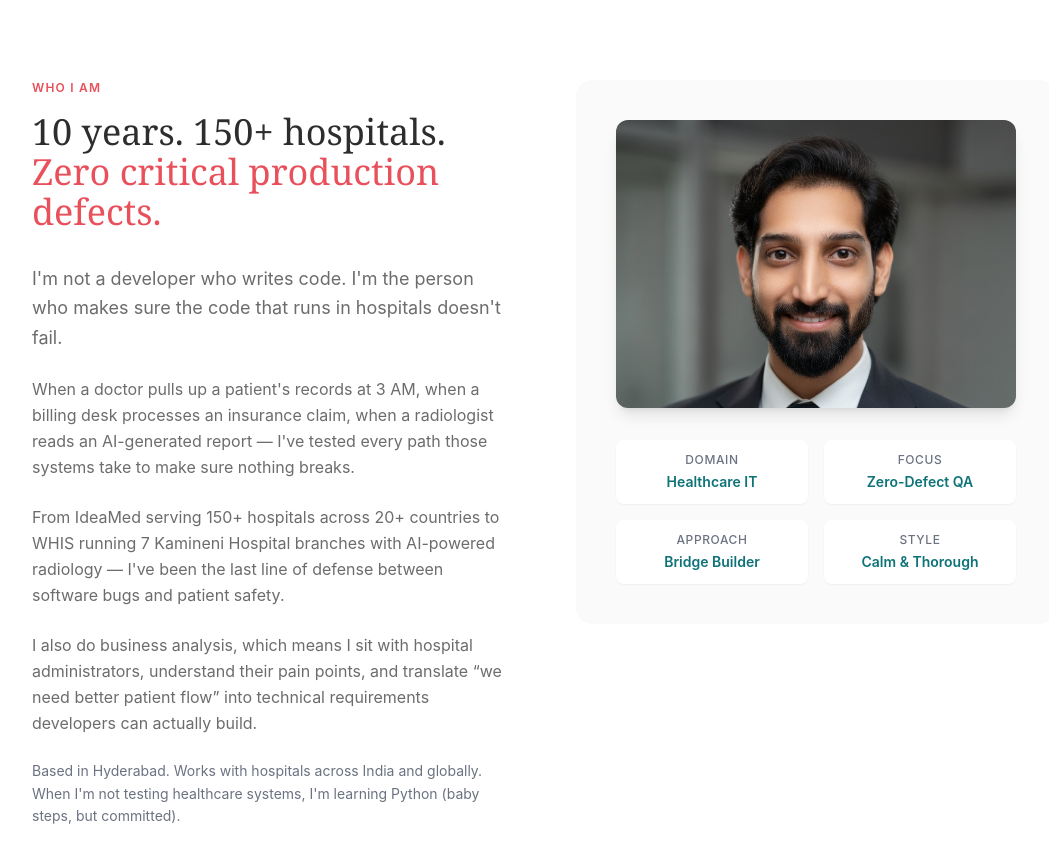
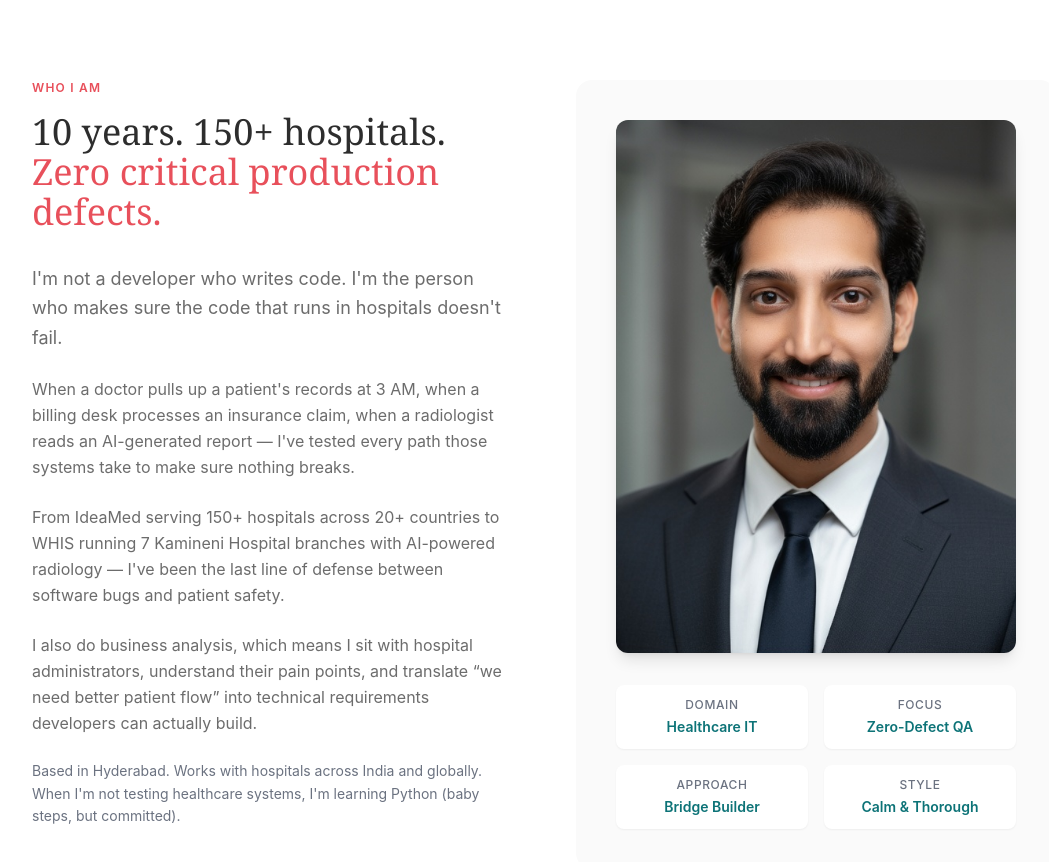
Before and after one commit to imthiyazimi/portfolio, a Next.js app: page / in a window 1280 px wide. Shown: the part 800-1662 px from the top of the page, without its empty margins (96-1145 px from the left). Built offline with nearby package versions, Linux system fonts and the light colour scheme.

Commit message:
Fixed profile photo display in Hero and About sections

```diff
--- a/src/components/About.tsx
+++ b/src/components/About.tsx
@@ -71,7 +71,7 @@ export default function About() {
                   <img
                     src="/images/profile.png"
                     alt="Mohammed Imthiyaz A"
-                    className="h-72 w-full object-cover object-top"
+                    className="aspect-[3/4] w-full object-cover object-center"
                   />
                 </div>
 
```
